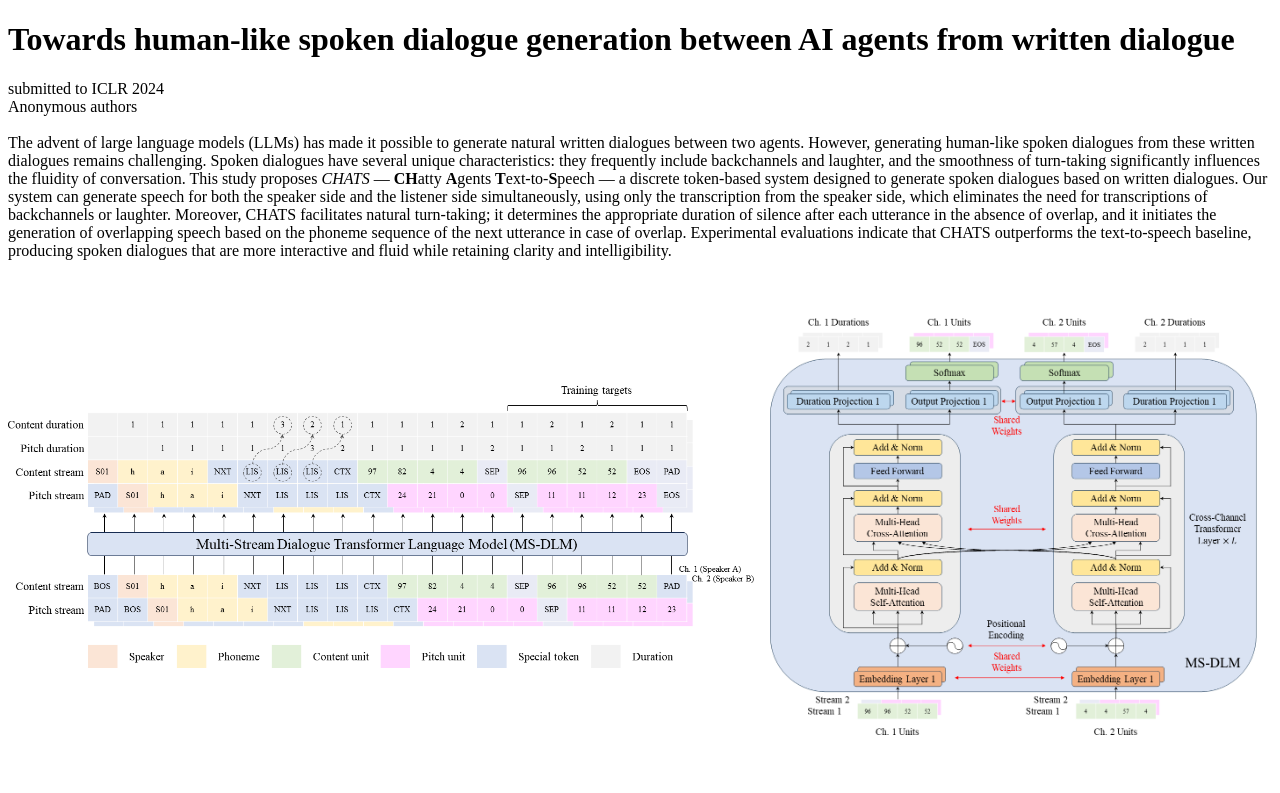
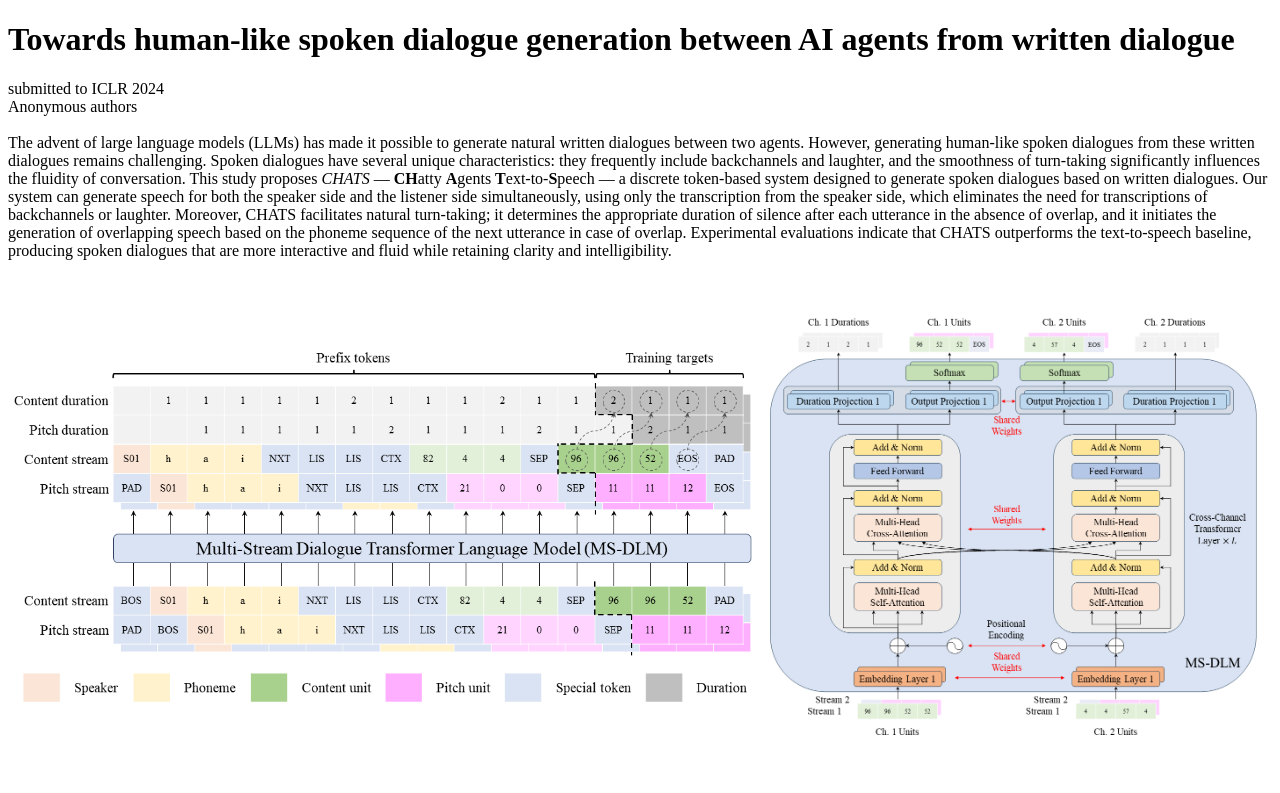
Before and after one commit to AnonResearch81/AnonResearch81.github.io, a plain HTML site: page research/publications/CHATS/index.html in a window 1280 px wide. Shown: the top 793 px of the page. Drawn offline with Linux system fonts and the light colour scheme; a script that the page names is missing.

Commit message:
changed MS-DLM diagram

```diff
--- a/research/publications/CHATS/index.html
+++ b/research/publications/CHATS/index.html
@@ -66,7 +66,7 @@
         </p>
         <div class="image-container">
             <div class="image-box2">
-                <img src="diagram.png">
+                <img src="diagram_msdlm.png">
             </div>
             <div class="image-box">
                 <img src="uLM_architecture.png">
```
Also changed, not shown: research/publications/CHATS/diagram.png (deleted), research/publications/CHATS/diagram_msdlm.png (added).
